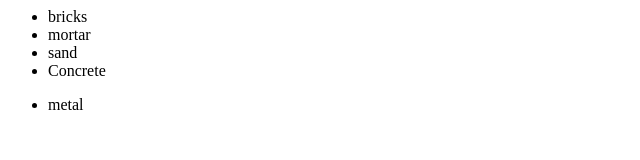
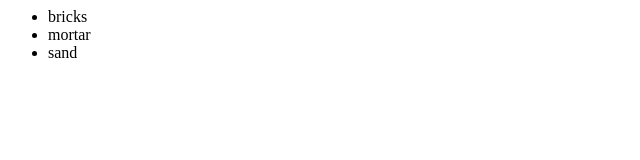
Before and after one commit to knakanotoro/GitTest, a plain HTML site: page index.html in a window 1280 px wide. Shown: the whole page, without its empty margins (0-640 px from the left). Drawn offline with Linux system fonts and the light colour scheme.

Commit message:
added more specific changes

```diff
--- a/index.html
+++ b/index.html
@@ -5,13 +5,6 @@
 			  <li>bricks</li>
               <li>mortar</li>
 			  <li>sand</li>
-			  <li>Concrete</li>
-			</ul>
-		</div>
-
-		<div>
-			<ul>
-			  <li>metal</li>
 			</ul>
 		</div>
 	</body>
```
